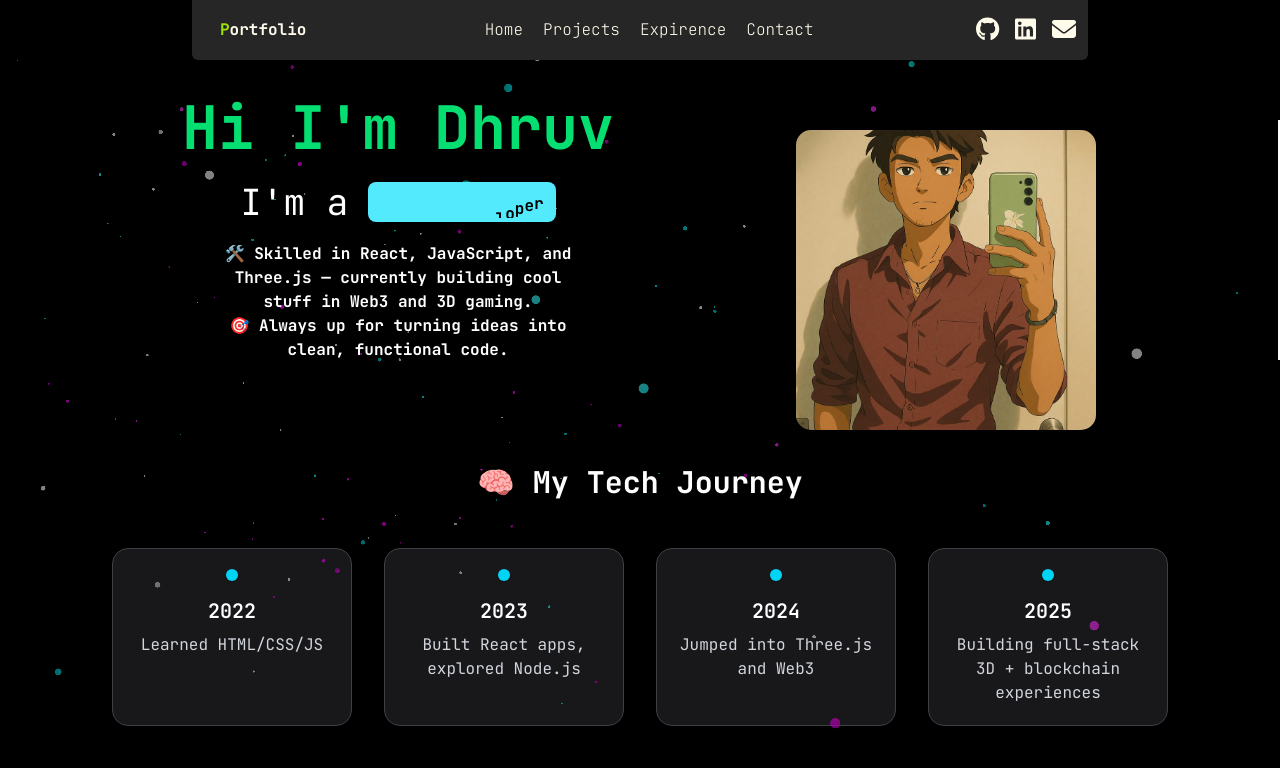
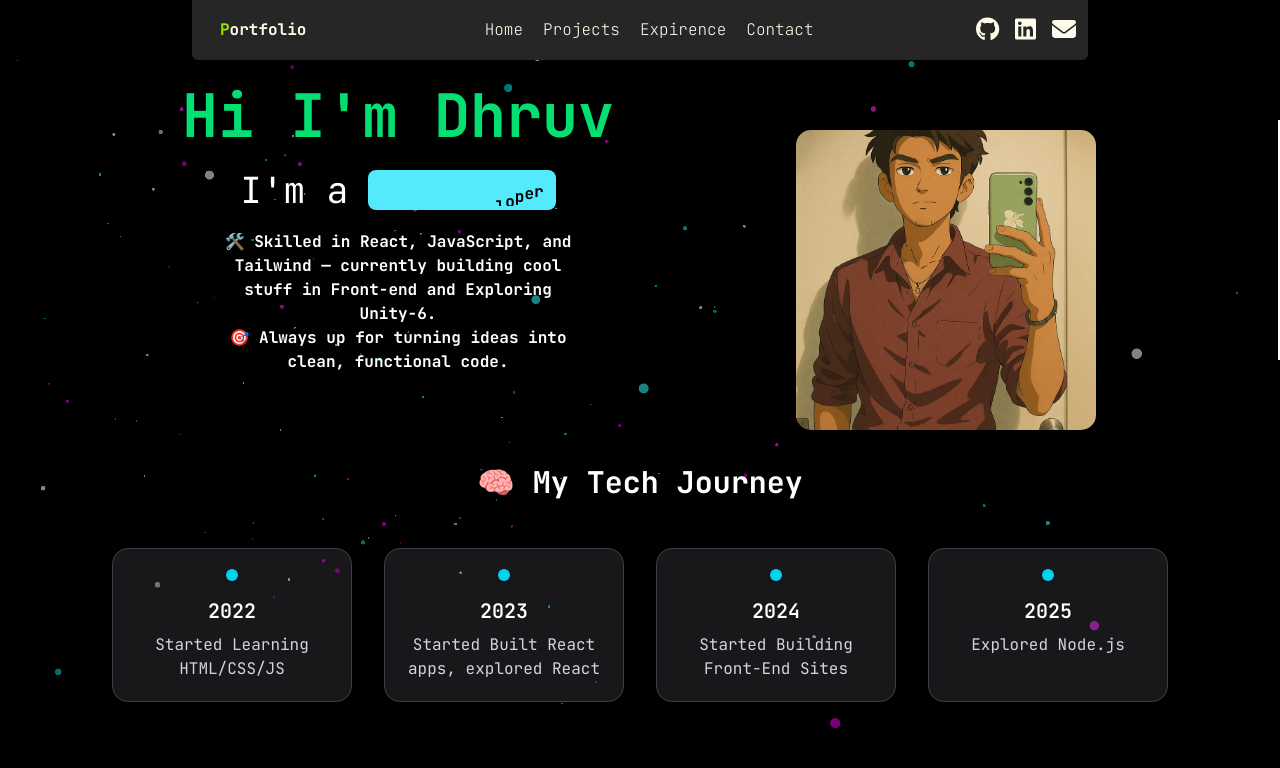
Before and after one commit to dhruv060305/Portfolio, a React (Vite) app: page / in a window 1280 px wide. Shown: the top 768 px of the page. Built offline with nearby package versions, Linux system fonts and the light colour scheme.

Commit message:
Added information

```diff
--- a/src/Components/Home.jsx
+++ b/src/Components/Home.jsx
@@ -7,10 +7,10 @@ import PP from '../Assets/PP.jpg'
 import { motion } from 'framer-motion';
 
 const timeline = [
-    { year: "2022", text: "Learned HTML/CSS/JS" },
-    { year: "2023", text: "Built React apps, explored Node.js" },
-    { year: "2024", text: "Jumped into Three.js and Web3" },
-    { year: "2025", text: "Building full-stack 3D + blockchain experiences" },
+    { year: "2022", text: " Started Learning HTML/CSS/JS" },
+    { year: "2023", text: "Started Built React apps, explored React" },
+    { year: "2024", text: "Started Building Front-End Sites" },
+    { year: "2025", text: "Explored Node.js " },
 ];
 
 
@@ -71,7 +71,7 @@ export default function Home() {
                         <div className='h-auto w-90 mt-5 mb-5 flex justify-start items-center '>
 
                             <DecryptedText
-                                text="🛠️ Skilled in React, JavaScript, and Three.js — currently building cool stuff in Web3 and 3D gaming.
+                                text="🛠️ Skilled in React, JavaScript, and Tailwind — currently building cool stuff in Front-end and Exploring Unity-6.
 🎯 Always up for turning ideas into clean, functional code."
                                 animateOn="view"
                                 speed="10"
```
